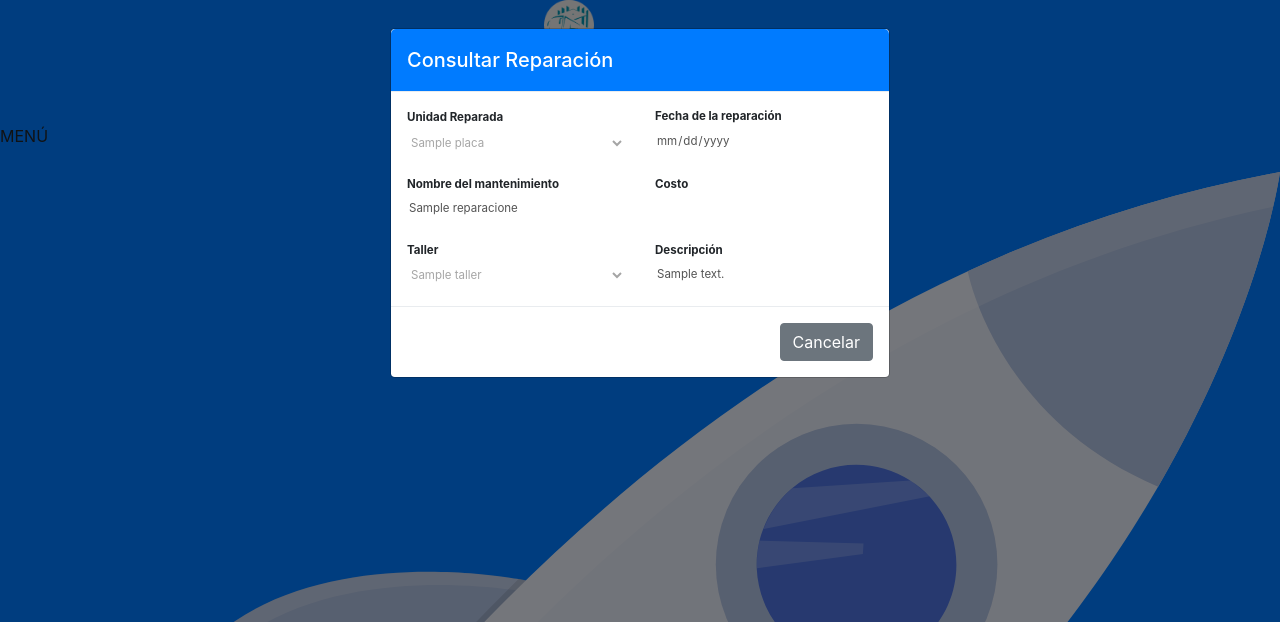
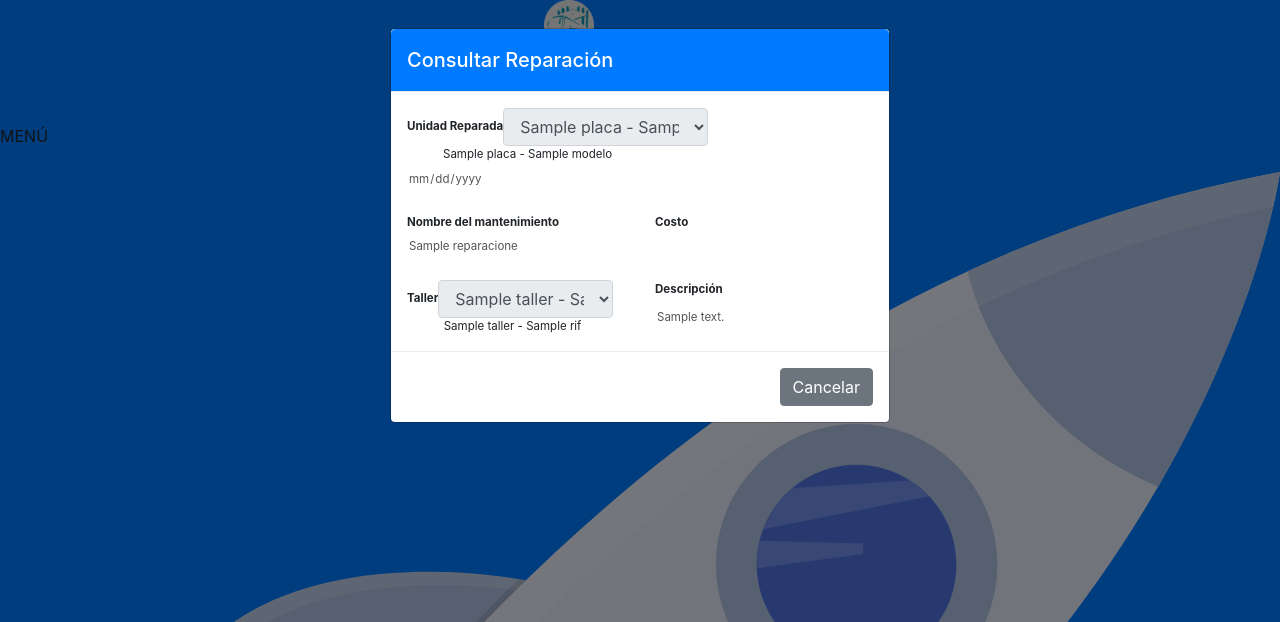
Before and after one commit to armasperezoriana/UTSystem, a PHP site: template view/reparacionesView.php in a window 1280 px wide, after a click on "Consultar". Shown: the top 622 px of the page. Run offline with PHP 8.4, Linux system fonts and the light colour scheme; a user stored in the database is signed in; data comes from the database, SQL or seed files in the repository; both versions use the stored data as it was after the commit; tables that the repository leaves empty hold one stand-in row (values such as "Sample post"); the template is opened without the code that fills it: most values are stand-ins (such as "Sample title", 1, 10 or a date in 2020); some libraries are stand-ins or nearby versions.

Commit message:
modulo de reparaciones y bd nueva

```diff
--- a/assets/js/reparaciones/reparacionesV.js
+++ b/assets/js/reparaciones/reparacionesV.js
@@ -5,8 +5,8 @@ $(document).ready(function () {
         if (valido == true) {
             var nombre = $("#AgregarReparacionModal").find("#nombre").val();
             var intervalo = $("#AgregarReparacionModal").find("#intervalo").val();
-            var taller = $("#AgregarReparacionModal").find("#taller").val();
-            var placa = $("#AgregarReparacionModal").find("#placa").val();
+            var id_taller = $("#AgregarReparacionModal").find("#id_taller").val();
+            var id_vehiculo = $("#AgregarReparacionModal").find("#id_vehiculo").val();
             var costo = $("#AgregarReparacionModal").find("#costo").val();
             var descripcion = $("#AgregarReparacionModal").find("#descripcion").val();
 
@@ -23,13 +23,13 @@ $(document).ready(function () {
             }).then((isConfirm) => {
                 if (isConfirm.value) {
                     $.ajax({
-                        url: './reparaciones/Registrar',
+                        url: './Reparaciones/Registrar',
                         type: 'POST',
                         data: {
                             nombre: nombre,
                             intervalo: intervalo,
-                            taller: taller,
-                            placa: placa,
+                            id_taller: id_taller,
+                            id_vehiculo: id_vehiculo,
                             costo: costo,
                             descripcion: descripcion,
                         },
@@ -40,7 +40,7 @@ $(document).ready(function () {
                                     type: 'success',
                                     title: 'Registro guardado exitosamente',
                                 }).then((isConfirm) => {
-                                    location.href = './reparaciones';
+                                    location.href = './Reparaciones';
                                 });
                             }
                             if (respuesta == "2") {
@@ -78,8 +78,8 @@ $(document).ready(function () {
 
             var nombre = $("#ModificarReparacionesModal"+id).find("#nombre").val();
             var intervalo = $("#ModificarReparacionesModal"+id).find("#intervalo").val();
-            var taller = $("#ModificarReparacionesModal"+id).find("#taller").val();
-            var placa = $("#ModificarReparacionesModal"+id).find("#placa").val();
+            var id_taller = $("#ModificarReparacionesModal"+id).find("#id_taller").val();
+            var id_vehiculo = $("#ModificarReparacionesModal"+id).find("#id_vehiculo").val();
             var costo = $("#ModificarReparacionesModal"+id).find("#costo").val();
             var descripcion = $("#ModificarReparacionesModal"+id).find("#descripcion").val();
 
@@ -101,19 +101,20 @@ $(document).ready(function () {
                             id_reparaciones: id,
                             nombre: nombre,
                             intervalo: intervalo,
-                            taller: taller,
-                            placa: placa,
+                            id_taller: id_taller,
+                            id_vehiculo: id_vehiculo,
                             costo: costo,
                             descripcion: descripcion,
                         },
                         success: function(respuesta) {
-                           // alert(respuesta);
+                         alert(id_vehiculo+" "+nombre+" "+intervalo+" "+id_taller+" "+costo+" "+descripcion);
+                          // alert(respuesta);
                             if (respuesta == "1") {
                                 swal.fire({
                                     type: 'success',
                                     title: 'Registro modificado exitosamente',
                                 }).then((isConfirm) => {
-                                    location.href = './reparaciones';
+                                    location.href = './Reparaciones';
                                 });
                             }
                             if (respuesta == "2") {
@@ -201,11 +202,13 @@ $(document).ready(function () {
         var intervalo = $(form).find("#intervalo").val();
         var rintervalo = false;
 
-        var taller = $(form).find("#taller").val();
+        var taller = $(form).find("#id_taller").val();
+
         var rtaller = false;
 
-        var placa = $(form).find("#placa").val();
+        var placa = $(form).find("#id_vehiculo").val();
         var rplaca = false;
+
 
         var costo = $(form).find("#costo").val();
         var rcosto = false;
@@ -264,29 +267,33 @@ $(document).ready(function () {
      $('.editar').click(function(e){
         console.log("1");
                 e.preventDefault();
-                mostrar($(this).attr('data-id'), "#modificarVehiculo", "#ModificarVehiculoModal");
+                mostrar($(this).attr('data-id'), "#modificareparcion", "#ModificarReparacionesModal");
             })
             $('.consultar').click(function(e){
 
                 e.preventDefault();
-                mostrar($(this).attr('data-id'), "#consultarVehiculo", "#ConsultarVehiculoModal");
+                mostrar($(this).attr('data-id'), "#consultarReparacion", "#ConsultarReparacionModal");
             })
 
       const mostrar = (id, formulario, modal) => {
             $.ajax({
                 type: "POST",
-                url: "Vehiculos/Mostrar/"+id,
+                url: "Reparaciones/Mostrar/"+id,
                 success: function (response) {
                     let json = JSON.parse(response);
-                    let vehiculo = json.data;
-                    $(formulario).find("#id_vehiculo").val(vehiculo.id_vehiculo);
-                    $(formulario).find("#placaM").val(vehiculo.placa);
-                    $(formulario).find("#modeloM").val(vehiculo.modelo);
-                    $(formulario).find("#funcionamientoM").val(vehiculo.funcionamiento);
+                    let reparaciones = json.data;
+                    $(formulario).find("#id_vehiculo").val(reparaciones.id_vehiculo);
+                    $(formulario).find("#id_taller").val(reparaciones.id_taller);
+                    $(formulario).find("#intervalo").val(reparaciones.intervalo);
+                    $(formulario).find("#costo").val(reparaciones.costo);
+                    $(formulario).find("#descripcion").val(reparaciones.descripcion);
+                    $(formulario).find("#intervalo").val(reparaciones.intervalo);
                     $(modal).modal('show');
                 },
                 error: function (response) {
+
                     console.log(response.getAllResponseHeaders())
+                     //alert(id_vehiculo+" "+nombre+" "+intervalo+" "+id_taller+" "+costo+" "+descripcion);
                 }
             });
         }
--- a/content/controllers/reparacionesController.php
+++ b/content/controllers/reparacionesController.php
@@ -26,6 +26,16 @@
 
 		}
 
+public function Mostrar($param)
+    {
+        $reparaciones = $this->reparaciones->ObtenerOne($param);
+        http_response_code(200);
+        echo json_encode([
+            'data' => $reparaciones
+        ]);
+    }
+
+
 		public function Consultar(){
 			$objModel = new homeModel;
 			$_css = new headElement;
@@ -44,16 +54,16 @@
 			if (!empty($_POST['nombre']) && !empty($_POST['intervalo'])  && !empty($_POST['descripcion'])) {
 				$nombre = $_POST['nombre'];
 				$fecha = $_POST['intervalo'];
-				$placa = $_POST['placa'];
+				$id_vehiculo = $_POST['id_vehiculo'];
 				$costo = $_POST['costo'];
 				$descripcion = $_POST['descripcion'];
-				$rif = $_POST['taller'];
+				$id_taller = $_POST['id_taller'];
 				$this->reparaciones->setNombre($nombre);
 				$this->reparaciones->setFecha($fecha);
-				$this->reparaciones->setPlaca($placa);
+				$this->reparaciones->setIdVehiculo($id_vehiculo);
 				$this->reparaciones->setCosto($costo);
 				$this->reparaciones->setDescripcion($descripcion);
-				$this->reparaciones->setRif($rif);
+				$this->reparaciones->setIdTaller($id_taller);
 
 				$result = $this->reparaciones->ConsultarOne();
 				if ($result['ejecucion'] == true) {
@@ -84,19 +94,18 @@
 			$id_reparaciones = $_POST['id_reparaciones'];
 			if (!empty($_POST['nombre']) && !empty($_POST['placa'])  && !empty($_POST['descripcion'])) {
 				$nombre = $_POST['nombre'];
-				$placa = $_POST['placa'];
+				$id_vehiculo = $_POST['id_vehiculo'];
 				$costo = $_POST['costo'];
 				$fecha = $_POST['intervalo'];
 				$descripcion = $_POST['descripcion'];
-				$rif = $_POST['taller'];
+				$id_taller = $_POST['id_taller'];
 
-				$this->reparaciones->setIdReparaciones($id_reparaciones);
 				$this->reparaciones->setNombre($nombre);
-				$this->reparaciones->setPlaca($placa);
+				$this->reparaciones->setFecha($fecha);
+				$this->reparaciones->setIdVehiculo($id_vehiculo);
 				$this->reparaciones->setCosto($costo);
-				$this->reparaciones->setFecha($fecha);
 				$this->reparaciones->setDescripcion($descripcion);
-				$this->reparaciones->setRif($rif);
+				$this->reparaciones->setIdTaller($id_taller);
 
 				//Agregar un Consultar para ver si existe Antes de Guardar o Rechazar;
 
--- a/content/modelo/bitacoraModel.php
+++ b/content/modelo/bitacoraModel.php
@@ -13,7 +13,7 @@
 		}
 		public function Consultar(){
 			try {
-				$query = parent::prepare('SELECT * FROM bitacora ORDER BY fecha DESC  LIMIT 100 ');
+				$query = parent::prepare('SELECT * FROM bitacora ORDER BY fecha DESC LIMIT 90 ');
 				$respuestaArreglo = '';
 				$query->execute();
 				$query->setFetchMode(parent::FETCH_ASSOC);
--- a/content/modelo/reparacionesModel.php
+++ b/content/modelo/reparacionesModel.php
@@ -8,11 +8,11 @@
 
 		private $id_reparaciones;
 		private $nombre;
-		private $placa;
+		private $id_vehiculo;
 		private $costo;
 		private $fecha;
 		private $descripcion;
-		private $rif;
+		private $id_taller;
 		private $status;
 
 		public function __construct(){
@@ -33,10 +33,24 @@
 				return $errorReturn;
 			}
 		}
+		public function ObtenerOne($id){
+			try {
+				$query = parent::prepare("SELECT * FROM reparaciones WHERE id_reparaciones = $id");
+				$respuestaArreglo = '';
+				$query->execute();
+				$query->setFetchMode(parent::FETCH_ASSOC);
+				$respuesta = $query->fetch(parent::FETCH_ASSOC);
+				return $respuesta;
+			} catch (PDOException $e) {
+				$errorReturn = ['ejecucion' => false];
+				$errorReturn += ['info' => "error sql:{$e}"];
+				return $errorReturn;
+			}
+		}
 
 		public function ConsultarOne(){
 			try {
-				$query = parent::prepare("SELECT * FROM reparaciones WHERE nombre = '{$this->nombre}' and fecha = '{$this->fecha}' and rif = '{$this->rif}' and placa = '{$this->placa}'");
+				$query = parent::prepare("SELECT * FROM reparaciones WHERE nombre = '{$this->nombre}' and fecha = '{$this->fecha}' and id_taller = '{$this->id_taller}' and id_vehiculo = '{$this->id_vehiculo}'");
 				$respuestaArreglo = '';
 				$query->execute();
 				$query->setFetchMode(parent::FETCH_ASSOC);
@@ -64,7 +78,7 @@
 						$id++;
 					}
 				}
-				$query = parent::prepare("INSERT INTO reparaciones (id_reparaciones, nombre, placa, costo, fecha, descripcion, rif, status) VALUES ($id, '{$this->nombre}', '{$this->placa}', '{$this->costo}', '{$this->fecha}', '{$this->descripcion}', '{$this->rif}', 1)");
+				$query = parent::prepare("INSERT INTO reparaciones (id_reparaciones, nombre, id_vehiculo, costo, fecha, descripcion, id_taller, status) VALUES ($id, '{$this->nombre}', '{$this->id_vehiculo}', '{$this->costo}', '{$this->fecha}', '{$this->descripcion}', '{$this->id_taller}', 1)");
 				$respuestaArreglo = '';
 				$query->execute();
 				$query->setFetchMode(parent::FETCH_ASSOC);
@@ -80,7 +94,7 @@
 
 		public function Modificar(){
 			try{
-				$query = parent::prepare("UPDATE reparaciones SET nombre = '{$this->nombre}', placa='$this->placa', costo='$this->costo', fecha='$this->fecha', descripcion='$this->descripcion', rif='$this->rif' WHERE id_reparaciones = $this->id_reparaciones");
+				$query = parent::prepare("UPDATE reparaciones SET nombre = '{$this->nombre}', id_vehiculo='$this->id_vehiculo', costo='$this->costo', fecha='$this->fecha', descripcion='$this->descripcion', id_taller='$this->id_taller' WHERE id_reparaciones = $this->id_reparaciones");
 				$respuestaArreglo = '';
 				$query->execute();
 				$query->setFetchMode(parent::FETCH_ASSOC);
@@ -128,8 +142,8 @@
 		public function setNombre($nombre){
 			$this->nombre = $nombre;
 		}
-		public function setPlaca($placa){
-			$this->placa = $placa;
+		public function setIdVehiculo($id_vehiculo){
+			$this->id_vehiculo = $id_vehiculo;
 		}
 		public function setCosto($costo){
 			$this->costo = $costo;
@@ -140,8 +154,8 @@
 		public function setDescripcion($descripcion){
 			$this->descripcion = $descripcion;
 		}
-		public function setRif($rif){
-			$this->rif = $rif;
+		public function setIdTaller($id_taller){
+			$this->id_taller = $id_taller;
 		}
 
 		public function getIdReparaciones(){
@@ -150,8 +164,8 @@
 		public function getNombre(){
 			return $this->nombre;
 		}
-		public function getPlaca(){
-			return $this->placa;
+		public function getIdVehiculo(){
+			return $this->id_vehiculo;
 		}
 		public function getCosto(){
 			return $this->costo;
@@ -162,8 +176,8 @@
 		public function getDescripcion(){
 			return $this->descripcionpcion;
 		}
-		public function getRif(){
-			return $this->rif;
+		public function getIdTaller(){
+			return $this->id_taller;
 		}
 	}
 ?>
--- a/view/reparacionesView.php
+++ b/view/reparacionesView.php
@@ -97,9 +97,9 @@
                                                     <?php if (!empty($rep['id_reparaciones'])): ?>
                                                 <tr>
                                                     <td><?=$rep['id_reparaciones']?></td>
-                                                    <td><?=$rep['placa']?></td>
+                                                    <td><?=$rep['id_vehiculo']?></td>
                                                     <td><?=$rep['nombre']?></td>
-                                                    <td><?=$rep['rif']?></td>
+                                                    <td><?=$rep['id_taller']?></td>
                                                     <td>
                                                             <div class="col-sm-7" style='text-align:right;'>
                                                             <a href="#" data-id="<?= $value['id_vehiculo'] ?>" class="btn btn-info btn-icon-split consultar" name="consultar" data-target="#ConsultarMantenimientoModal<?=$rep['id_reparaciones'] ?>"  data-toggle="modal">
@@ -117,33 +117,33 @@
                                                                 </span>
                                                                 <span class="text">Modificar</span>
                                                             </a>
-
-
-                                                            <!-- MODAL DE CONSULTAR-->
                                                                 <a class="scroll-to-top rounded" href="#page-top">
                                                             <i class="fas fa-angle-up"></i>
                                                         </a>
+
+                                                            <!-- MODAL DE CONSULTAR-->
+
 <style type="text/css"> .modal{ font-size:0.8em; } </style>
 <div class="modal fade" id="ConsultarMantenimientoModal<?=$rep['id_reparaciones'] ?>" tabindex="-1" role="dialog" aria-labelledby="exampleModalLabel" aria-hidden="true" style="padding:0;">
  <div class="container">
             <div class="modal-dialog">
-            <div class="" role="document">
+                   <form id="modificarReparacion" method="POST">
+                <input type="hidden" id="id_reparaciones" name="id_reparaciones">
                     <div class="modal-content">
                         <div class="modal-header bg-primary" style="color:#FFF">
                         <h5 class="modal-title" >Consultar Reparación</h5>
                               </div>
                      <div class="modal-body">
                             <div class="row">
-                                <div class="form-group col-sm-12 col-md-6">
+                                    <div class="form-group col-sm-12 col-md-9">
                                     <label for="placa"><b>Unidad Reparada</b></label>
-                                     <select class="form-control-plaintext" disabled style="width:100%;" name="placa" id="placa">
+                                  <select class="form-control select2" style="width:60%;" name="id_vehiculo" id="id_vehiculo" disabled>
                                             <option></option>
                                             <?php foreach ($vehiculo as $unidad) : ?>
                                                 <?php if (!empty($unidad['id_vehiculo'])) : ?>
-                                                <option <?php if($rep['placa']==$unidad['placa']){ echo "selected"; } ?> ><?=$unidad['placa']?></option>
+                                                    <option value="<?php echo $unidad['id_vehiculo'] ;?>" <?php if($unidad['id_vehiculo']==$rep['id_vehiculo']){echo "selected";} ?>><?php echo $unidad['placa']." - ".$unidad['modelo'];?></option>
                                                 <?php endif ?>
                                             <?php endforeach ?>
-                                    </select>
 
                                 </div>
                                 <div class="form-group col-sm-12 col-md-6">
@@ -157,7 +157,7 @@
                                 <div class="form-group col-sm-12 col-md-6">
                                     <label for="nombre"><b>Nombre del mantenimiento</b></label>
                                     <input type="text" class="form-control-plaintext" disabled style="width:100%;" value="<?=$rep['nombre']?>" name="nombre" id="nombre">
-                                    <span class="errorNombre" style="color:red"></span>
+
                                 </div>
                                 <div class="form-group col-sm-12 col-md-6">
                                     <label for="costo"><b>Costo</b></label>
@@ -170,11 +170,11 @@
                             <div class="row">
                                 <div class="form-group col-sm-12 col-md-6">
                                     <label for="taller"><b>Taller</b></label>
-                                              <select class="form-control-plaintext" disabled style="width:100%;" name="taller" id="taller">
+                                            <select class="form-control select2 text-left" style="width:80%;" name="id_taller" id="id_taller" disabled>
                                             <option></option>
                                             <?php foreach ($taller as $ta) : ?>
                                                 <?php if (!empty($ta['id_taller'])) : ?>
-                                                    <option value="<?=$ta['rif']?>" <?php if($ta['rif']==$rep['rif']){ echo "selected"; } ?> ><?=$ta['nombre']?></option>
+                                                    <option value="<?=$ta['id_taller']?>" <?php if($ta['id_taller']==$rep['id_taller']){ echo "selected"; } ?> ><?=$ta['nombre']?> - <?=$ta['rif']?></option>
                                                 <?php endif ?>
                                             <?php endforeach ?>
                                         </select>
@@ -193,6 +193,7 @@
             </div>
         </div>
     </div>
+</form>
 </div>
 <!-- MODAL DE MODIFICAR-->
 
@@ -203,7 +204,8 @@
     <div class="modal fade" id="ModificarReparacionesModal<?=$rep['id_reparaciones']?>" tabindex="-1" role="dialog" aria-labelledby="exampleModalLabel" aria-hidden="true" style="padding:0;text-align:left;">
         <div class="container">
             <div class="modal-dialog">
-                <div class="" role="document">
+                   <form id="modificarReparacion" method="POST">
+                <input type="hidden" id="id_reparaciones" name="id_reparaciones">
                     <div class="modal-content">
                         <div class="modal-header bg-primary" style="color:#FFF">
                             <h5 class="modal-title" id="exampleModalLabel">Modificar Mantenimiento Preventivo</h5>
@@ -214,13 +216,13 @@
 
                         <div class="modal-body">
                             <div class="row">
-                                <div class="form-group col-sm-12 col-md-6">
+                                <div class="form-group col-sm-12 col-md-9">
                                     <label for="placa"><b>Unidad Reparada</b></label>
-                                     <select class="form-control select2" style="width:100%;" name="placa" id="placa">
+                                  <select class="form-control select2" style="width:60%;" name="id_vehiculo" id="id_vehiculo">
                                             <option></option>
                                             <?php foreach ($vehiculo as $unidad) : ?>
                                                 <?php if (!empty($unidad['id_vehiculo'])) : ?>
-                                                <option <?php if($rep['placa']==$unidad['placa']){ echo "selected"; } ?> ><?=$unidad['placa']?></option>
+                                                    <option value="<?php echo $unidad['id_vehiculo'] ;?>" <?php if($unidad['id_vehiculo']==$rep['id_vehiculo']){echo "selected";} ?>><?php echo $unidad['placa']." - ".$unidad['modelo'];?></option>
                                                 <?php endif ?>
                                             <?php endforeach ?>
                                         </select>
@@ -248,13 +250,13 @@
                             <br>
 
                             <div class="row">
-                                <div class="form-group col-sm-12 col-md-6">
+                                <div class="form-group col-sm-12 col-md-7">
                                                 <label for="taller"><b>Taller</b></label>
-                                              <select class="form-control" style="width:100%;" name="taller" id="taller">
+                                          <select class="form-control select2 text-left" style="width:100%;" name="id_taller" id="id_taller">
                                             <option></option>
                                             <?php foreach ($taller as $ta) : ?>
                                                 <?php if (!empty($ta['id_taller'])) : ?>
-                                                    <option value="<?=$ta['rif']?>" <?php if($ta['rif']==$rep['rif']){ echo "selected"; } ?> ><?=$ta['nombre']?></option>
+                                                    <option value="<?=$ta['id_taller']?>" <?php if($ta['id_taller']==$rep['id_taller']){ echo "selected"; } ?> ><?=$ta['nombre']?> - <?=$ta['rif']?></option>
                                                 <?php endif ?>
                                             <?php endforeach ?>
                                         </select>
@@ -275,6 +277,7 @@
                 </div>
             </div>
         </div>
+        </form>
     </div>
                                                         </div>
                                                     </td>
@@ -349,7 +352,7 @@
                             <div class="row">
                                 <div class="form-group col-sm-12 col-md-6">
                                     <label for="placa"><b>Unidad Reparada</b></label>
-                                     <select class="form-control select2" style="width:100%;" name="placa" id="placa">
+                                     <select class="form-control select2" style="width:100%;" name="id_vehiculo" id="id_vehiculo">
                                         <option></option>
                                         <?php foreach ($vehiculo as $unidad) : ?>
                                             <?php if (!empty($unidad['id_vehiculo'])) : ?>
@@ -382,7 +385,7 @@
                             <div class="row">
                                 <div class="form-group col-sm-12 col-md-6">
                                     <label for="taller"><b>Taller</b></label>
-                                    <select class="form-control select2" style="width:100%;" name="taller" id="taller">
+                                    <select class="form-control select2" style="width:100%;" name="id_taller" id="id_taller">
                                         <option></option>
                                         <?php foreach ($taller as $ta) : ?>
                                             <?php if (!empty($ta['id_taller'])) : ?>
```
Also changed, not shown: ut 07-07.sql (added). Lines whose indentation alone changed are shown as unchanged.
